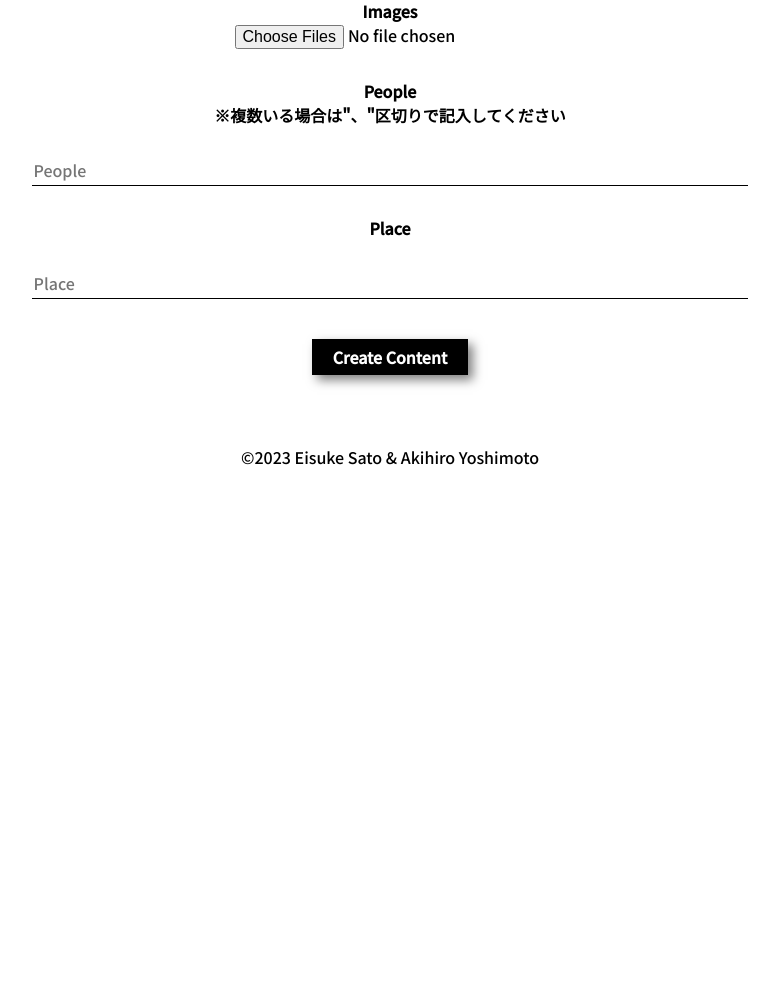
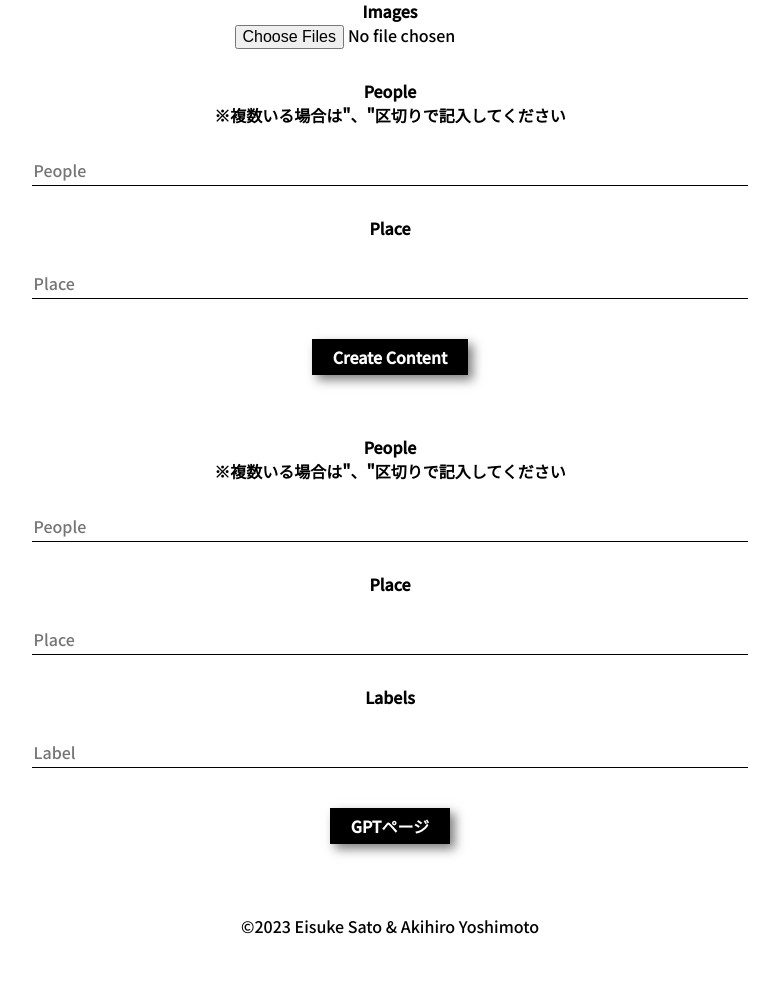
Before and after one commit to Hhelibebcnofne/Copy_of_hackathon, a Flask app: page / in a window 1280 px wide. Shown: the part 951-1949 px from the top of the page, without its empty margins (250-1029 px from the left). Before the commit the page ends 1416 px from the top, so only its background shows below. Run offline with Flask 3, Linux system fonts and the light colour scheme; some web fonts are replaced.

Commit message:
場所と地名を入れて使えるように変更

```diff
--- a/app.py
+++ b/app.py
@@ -7,6 +7,7 @@ import openai
 app = Flask(__name__, static_folder = './static')
 app.register_blueprint(aws_process)
 load_dotenv()
+OPEN_AI_KEY = "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"
 
 @app.route('/', methods=['GET', 'POST'])
 def index():
@@ -16,34 +17,63 @@ def index():
 def service():
     return render_template('service.html')
 
-@app.route('/result', methods=['GET','POST'])
-def result():
-    if request.method == 'POST':
-        test = request.form.get('test')
-        li = test.split("、")
-        # print(li)
-        question = ""
-        for s in li:
-            question += s + "、"
-        else:
-            question += "の単語を繋げていけてる感じでインスタに投稿する文章を考えて"
-        print(question)
+# @app.route('/gpt', methods=['GET','POST'])
+# def gpt():
+#     if request.method == 'POST':
+#         people_li = request.form.get('people').split("、")
+#         place = request.form.get('place')
+#         lable_li = request.form.get('label').split("、")
+#         question = ""
+#         is_people = False
+#         is_place = False
 
-        openai.api_key = os.environ['OPEN_AI_KEY']
+#         if people_li[0] != '':
+#             is_people = True
+#             question += "人物："
+#             for i in range(len(people_li)):
+#                 if i == len(people_li) - 1:
+#                     question += f'{people_li[i]}\n'
+#                 else:
+#                     question += f'{people_li[i]}、'
 
-        response = openai.ChatCompletion.create(
-            model="gpt-3.5-turbo",
-            messages=[
-                # {"role": "system", "content": "間違った解答をして下さい"}, #※1後述
-                {"role": "user", "content": question}, #※1後述
-            ]
-        )
-        aaa = response["choices"][0]["message"]["content"]
+#         if len(place) != 0:
+#             is_place = True
+#             question += f'場所：{place}\n'
 
-        return render_template('result.html', test = aaa)
-        # return render_template('result.html')
-    else:
-        return render_template('index.html')
+#         question += 'ラベル：'
+#         for i in range(len(lable_li)):
+#             if i == len(lable_li) - 1:
+#                 question += f'{lable_li[i]}\n'
+#             else:
+#                 question += f'{lable_li[i]}、'
+
+
+#         if is_people and is_place:
+#             question += "場所と人物は全て、ラベルは必要なものだけを使って、インスタに投稿するための文章を日本語で考えて"
+#         elif is_people:
+#             question += "人物は絶対全て、ラベルは必要なものだけを使って、インスタに投稿するための文章を日本語で考えて"
+#         elif is_place:
+#             question += "場所は絶対、ラベルは必要なものだけを使って、インスタに投稿するための文章を日本語で考えて"
+#         else:
+#             question += "ラベルは必要なものだけを使って、インスタに投稿するための文章を日本語で考えて"
+
+#         print(question)
+
+#         openai.api_key = os.environ['OPEN_AI_KEY']
+
+#         response = openai.ChatCompletion.create(
+#             model="gpt-3.5-turbo",
+#             messages=[
+#                 # {"role": "system", "content": "間違った解答をして下さい"}, #※1後述
+#                 {"role": "user", "content": question}, #※1後述
+#             ]
+#         )
+#         aaa = response["choices"][0]["message"]["content"]
+#         li = [people_li,place,aaa]
+
+#         return render_template('gpt.html',li = li)
+#     else:
+#         return render_template('index.html')
 
 @app.route('/images', methods=['GET','POST'])
 def images():
--- a/aws_process.py
+++ b/aws_process.py
@@ -22,14 +22,14 @@ url_dic = {'apiId' : '27tar9360c', 'region' : 'ap-northeast-1', 'stage' : 'prod'
 
 aws_process = Blueprint('aws_process', __name__)
 
-THRESHOLD = 60
+THRESHOLD = 80
 
-@aws_process.route("/test", methods=['GET', 'POST'])
-def test():
+@aws_process.route("/result", methods=['GET', 'POST'])
+def result():
     if request.method == 'POST':
         #ラベルをとってくる処理
         files = request.files.getlist('images')
-        people = request.form.get('people')
+        people = request.form.get('people').split("、")
         place = request.form.get('place')
         get_labels = []
         file_path_list = []
@@ -42,22 +42,51 @@ def test():
                 file_path_list.append(label_path)
                 draw_box(file_path, label_path, ins)
             except:
-                error_li = []
-                error_li.append("Error!")
-                error_msg = "Can't get label!"
-                error_li.append(error_msg)
-                error_li.append("Try Again!")
+                error_li = ["Error!","Can't get label!","Try Again!"]
                 return render_template('index.html', errors = error_li)
             for label in ins.data:
                 if label not in get_labels:
                     get_labels.append(label)
 
         #文章をChatGPTに作成してもらう処理
-        question = ""
-        for label in get_labels:
-            question += label + "、"
+        people_li = request.form.get('people').split("、")
+        place = request.form.get('place')
+        is_people = False
+        is_place = False
+        question = ''
+
+        if people_li[0] != '':
+            is_people = True
+            question += "人物："
+            for i in range(len(people_li)):
+                if i == len(people_li) - 1:
+                    question += f'{people_li[i]}\n'
+                else:
+                    question += f'{people_li[i]}、'
+
+        if len(place) != 0:
+            is_place = True
+            question += f'場所：{place}\n'
+
+        question += 'ラベル：'
+
+        for i in range(len(get_labels)):
+            if i == len(get_labels) - 1:
+                question += f'{get_labels[i]}\n'
+            else:
+                question += f'{get_labels[i]}、'
+
+        if is_people and is_place:
+            question += "場所と人物は全て、ラベルは必要なものだけを使って、インスタに投稿するための文章を日本語で考えて"
+        elif is_people:
+            question += "人物は絶対全て、ラベルは必要なものだけを使って、インスタに投稿するための文章を日本語で考えて"
+        elif is_place:
+            question += "場所は絶対、ラベルは必要なものだけを使って、インスタに投稿するための文章を日本語で考えて"
         else:
-            question += "の単語から必要な単語を使って、かっこいいインスタに投稿する文章を考えて"
+            question += "ラベルは必要なものだけを使って、インスタに投稿するための文章を日本語で考えて"
+
+        print(question)
+
         openai.api_key = OPEN_AI_KEY
 
         try:
@@ -71,10 +100,11 @@ def test():
             ans = response["choices"][0]["message"]["content"]
 
         except:
-            return render_template('index.html')
+            error_li = ["Error!","Something Happen!","Try Again!"]
+            return render_template('index.html', errors = error_li)
 
 
-        return render_template('test.html', test = ans, files = file_path_list)
+        return render_template('result.html', test = ans, files = file_path_list)
     else:
         img_path = './static/img/keep_img/flask.png'
         label_path = './static/img/label_img/flask.png'
@@ -88,7 +118,7 @@ def test():
         """
         li = [img_path,a,label_path,label_path_2]
         files = [label_path,label_path_2]
-        return render_template('test.html', test = a, files = files)
+        return render_template('result.html', test = a, files = files)
 
 def trans_img(img_path) -> Image:
     """
@@ -218,11 +248,6 @@ class labels():
         """
         li = []
         for i in self.response['payloads']['Labels']:
-            # テスト用
-            # print(i['Name'])
-            # print(i['Confidence'])
-        #     d.append(i['Name'])
-        # return d
             li.append(i['Name'])
         return li
 
--- a/templates/index.html
+++ b/templates/index.html
@@ -31,7 +31,7 @@
         <h1>Select Images And Options</h1>
         <hr>
         <div class="options">
-            <form action="/test" method="POST" enctype="multipart/form-data">
+            <form action="/result" method="POST" enctype="multipart/form-data">
                 <label>Images</label>
                 <input type="file" name="images" required multiple="multiple" style="margin-bottom: 30px;">
                 <div class="cp_iptxt">
@@ -44,10 +44,24 @@
                 </div>
                 <input type="submit" value="Create Content" class="btn filled">
             </form>
-
-
         </div>
-        <!-- <a class="btn filled" href="/test">テストページ</a> -->
+        <div class="options">
+            <form action="/gpt" method="POST" enctype="multipart/form-data">
+                <div class="cp_iptxt">
+                    <label>People<br>※複数いる場合は"、"区切りで記入してください</label>
+                    <input type="text" placeholder="People" name="people">
+                </div>
+                <div class="cp_iptxt">
+                    <label>Place</label>
+                    <input type="text" placeholder="Place" name="place">
+                </div>
+                <div class="cp_iptxt">
+                    <label>Labels</label>
+                    <input type="text" placeholder="Label" name="label">
+                </div>
+                <input type="submit" value="GPTページ" class="btn filled">
+            </form>
+        </div>
     </div>
 </div>
 {% endblock %}
```
Also changed, not shown: templates/gpt.html (added, +11 -0 lines), templates/result.html (+43 -3 lines), templates/test.html (deleted, +0 -47 lines), static/img/keep_img/S__81297436.jpg (added), static/img/keep_img/flask.png (added), static/img/keep_img/football.jpeg (added), static/img/label_img/S__81297436.jpg (added), static/img/label_img/flask.png (added), static/img/label_img/football.jpeg (added), 2 other files.
